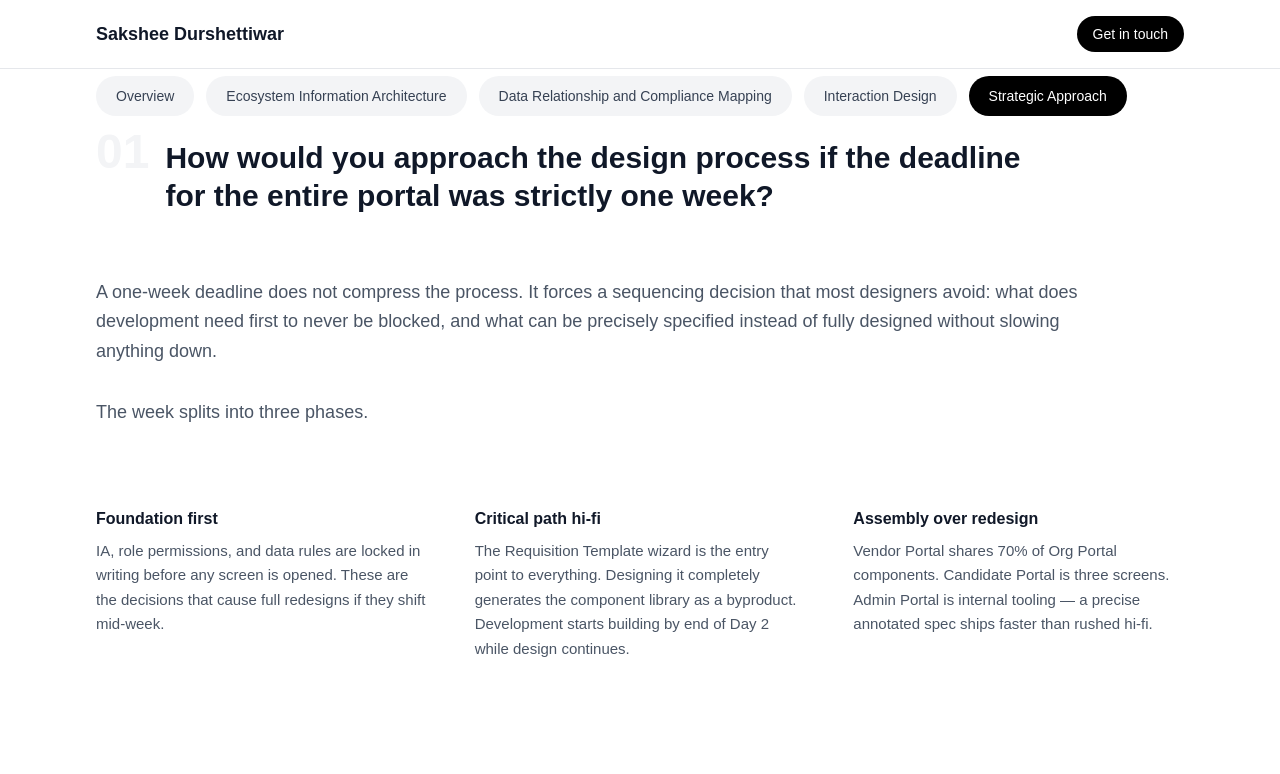
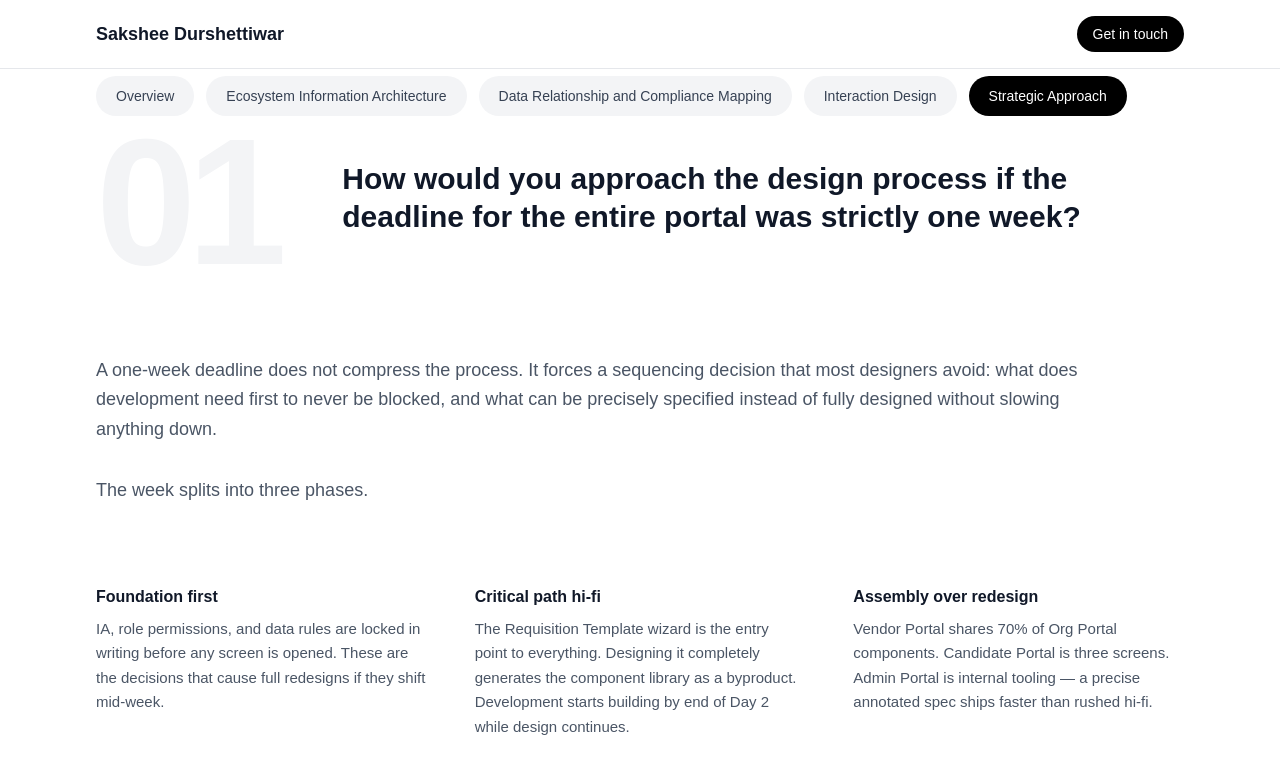
Before and after one commit to saksheedurshettiwar/Heizen, a Next.js app: page / in a window 1280 px wide. Both pictures are taken after a click on the button "Strategic Approach". Shown: the part 320-1094 px from the top of the page. Built offline with nearby package versions, Linux system fonts and the light colour scheme.

Commit message:
Revert inline section numbers, restore oversized hero numbers (120px/180px)

```diff
--- a/app/page.tsx
+++ b/app/page.tsx
@@ -570,9 +570,11 @@ export default function AccessIQCaseStudy() {
 
               {/* Q1 */}
               <div className="mb-32">
-                <div className="flex items-baseline gap-3 md:gap-4 mb-16">
-                  <span className="text-4xl md:text-5xl font-bold text-gray-100 leading-none flex-shrink-0">01</span>
-                  <h3 className="text-2xl md:text-3xl font-semibold text-gray-900 leading-tight max-w-4xl">How would you approach the design process if the deadline for the entire portal was strictly one week?</h3>
+                <div className="flex items-start gap-8 md:gap-16 mb-16">
+                  <span className="text-[120px] md:text-[180px] font-bold text-gray-100 leading-none tracking-tighter flex-shrink-0 -mt-4">01</span>
+                  <div className="pt-6 md:pt-8 flex-1">
+                    <h3 className="text-2xl md:text-3xl font-semibold text-gray-900 leading-tight max-w-4xl">How would you approach the design process if the deadline for the entire portal was strictly one week?</h3>
+                  </div>
                 </div>
                 <div className="space-y-8">
                   <p className="text-lg text-gray-600 leading-relaxed max-w-5xl">A one-week deadline does not compress the process. It forces a sequencing decision that most designers avoid: what does development need first to never be blocked, and what can be precisely specified instead of fully designed without slowing anything down.</p>
@@ -596,9 +598,11 @@ export default function AccessIQCaseStudy() {
 
               {/* Q2 */}
               <div className="mb-32">
-                <div className="flex items-baseline gap-3 md:gap-4 mb-16">
-                  <span className="text-4xl md:text-5xl font-bold text-gray-100 leading-none flex-shrink-0">02</span>
-                  <h3 className="text-2xl md:text-3xl font-semibold text-gray-900 leading-tight max-w-4xl">Detail your strategy for prioritisation and how you would handle Non-Goals.</h3>
+                <div className="flex items-start gap-8 md:gap-16 mb-16">
+                  <span className="text-[120px] md:text-[180px] font-bold text-gray-100 leading-none tracking-tighter flex-shrink-0 -mt-4">02</span>
+                  <div className="pt-6 md:pt-8 flex-1">
+                    <h3 className="text-2xl md:text-3xl font-semibold text-gray-900 leading-tight max-w-4xl">Detail your strategy for prioritisation and how you would handle Non-Goals.</h3>
+                  </div>
                 </div>
                 <div className="space-y-10">
                   <p className="text-lg text-gray-600 leading-relaxed max-w-5xl">Prioritisation in a one-week sprint is not about what is important. Everything on the brief is important. It is about what blocks development if it is missing, and what can be added later without touching existing work.</p>
@@ -625,9 +629,11 @@ export default function AccessIQCaseStudy() {
 
               {/* Q3 */}
               <div className="mb-24">
-                <div className="flex items-baseline gap-3 md:gap-4 mb-16">
-                  <span className="text-4xl md:text-5xl font-bold text-gray-100 leading-none flex-shrink-0">03</span>
-                  <h3 className="text-2xl md:text-3xl font-semibold text-gray-900 leading-tight max-w-4xl">How you would ensure that Non-Negotiable Automations are clearly accounted for in the UI.</h3>
+                <div className="flex items-start gap-8 md:gap-16 mb-16">
+                  <span className="text-[120px] md:text-[180px] font-bold text-gray-100 leading-none tracking-tighter flex-shrink-0 -mt-4">03</span>
+                  <div className="pt-6 md:pt-8 flex-1">
+                    <h3 className="text-2xl md:text-3xl font-semibold text-gray-900 leading-tight max-w-4xl">How you would ensure that Non-Negotiable Automations are clearly accounted for in the UI.</h3>
+                  </div>
                 </div>
                 <div className="space-y-10">
                   <p className="text-lg text-gray-600 leading-relaxed max-w-5xl">Automations that fire without a human click are invisible by default. Invisible system actions create confusion, distrust, and support tickets. The design responsibility is to make every automation visible, traceable, and narrated in the UI at the exact moment it fires.</p>
```
